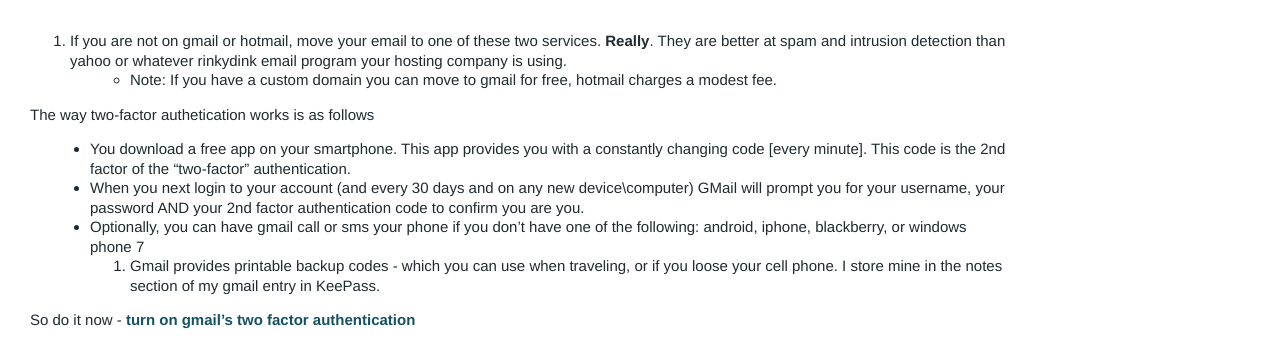
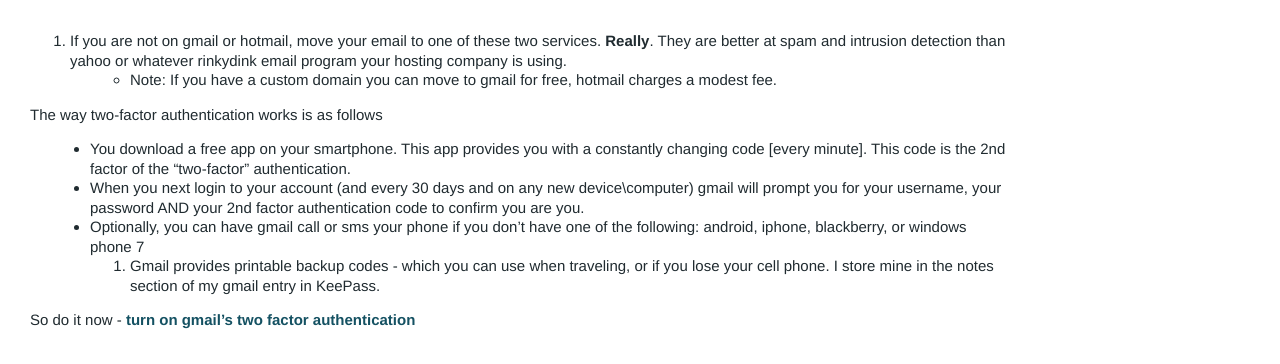
Before and after one commit to ScottWeinstein/ComputerSafety, a Jekyll site: the page built from _posts/2011-12-21-Email.md, in a window 1280 px wide. Shown: the part 218-582 px from the top of the page. Built offline with Jekyll 4.4.1, drawn with Linux system fonts in a browser that asks for light colours; Markdown is read by kramdown in place of the engine named in the settings; comment, search, counter and statistics services are not loaded.

Commit message:
spelling

```diff
--- a/_posts/2011-12-21-Email.md
+++ b/_posts/2011-12-21-Email.md
@@ -17,12 +17,12 @@ The way to fix this situation is to enable **two factor authentication** for you
 1. If you are not on gmail or hotmail, move your email to one of these two services. **Really**. They are better at spam and intrusion detection than yahoo or whatever rinkydink email program your hosting company is using.
 	* Note: If you have a custom domain you can move to gmail for free, hotmail charges a modest fee.
 
-The way two-factor authetication works is as follows
+The way two-factor authentication works is as follows
 
 * You download a free app on your smartphone. This app provides you with a constantly changing code [every minute]. This code is the 2nd factor of the "two-factor" authentication.
-* When you next login to your account (and every 30 days and on any new device\computer) GMail will prompt you for your username, your password AND your 2nd factor authentication code to confirm you are you.
+* When you next login to your account (and every 30 days and on any new device\computer) gmail will prompt you for your username, your password AND your 2nd factor authentication code to confirm you are you.
 * Optionally, you can have gmail call or sms your phone if you don't have one of the following: android, iphone, blackberry, or windows phone 7
-1. Gmail provides printable backup codes - which you can use when traveling, or if you loose your cell phone. I store mine in the notes section of my gmail entry in KeePass.
+1. Gmail provides printable backup codes - which you can use when traveling, or if you lose your cell phone. I store mine in the notes section of my gmail entry in KeePass.
 
 
 So do it now - [turn on gmail's two factor authentication](https://accounts.google.com/SmsAuthConfig?hl=en)
```
